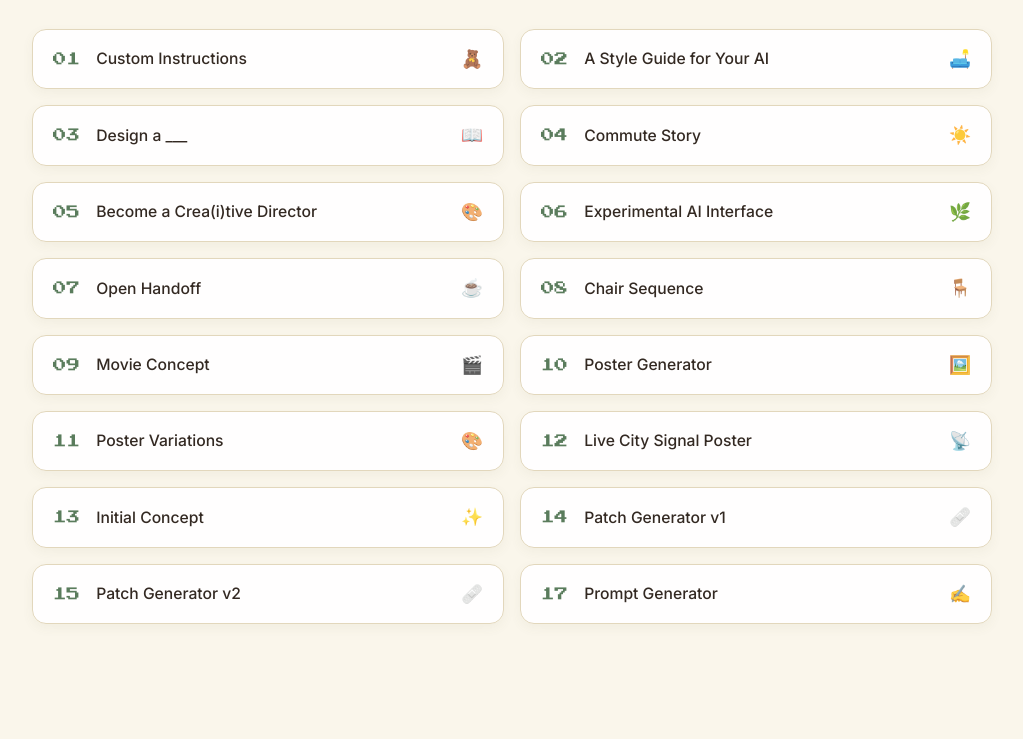
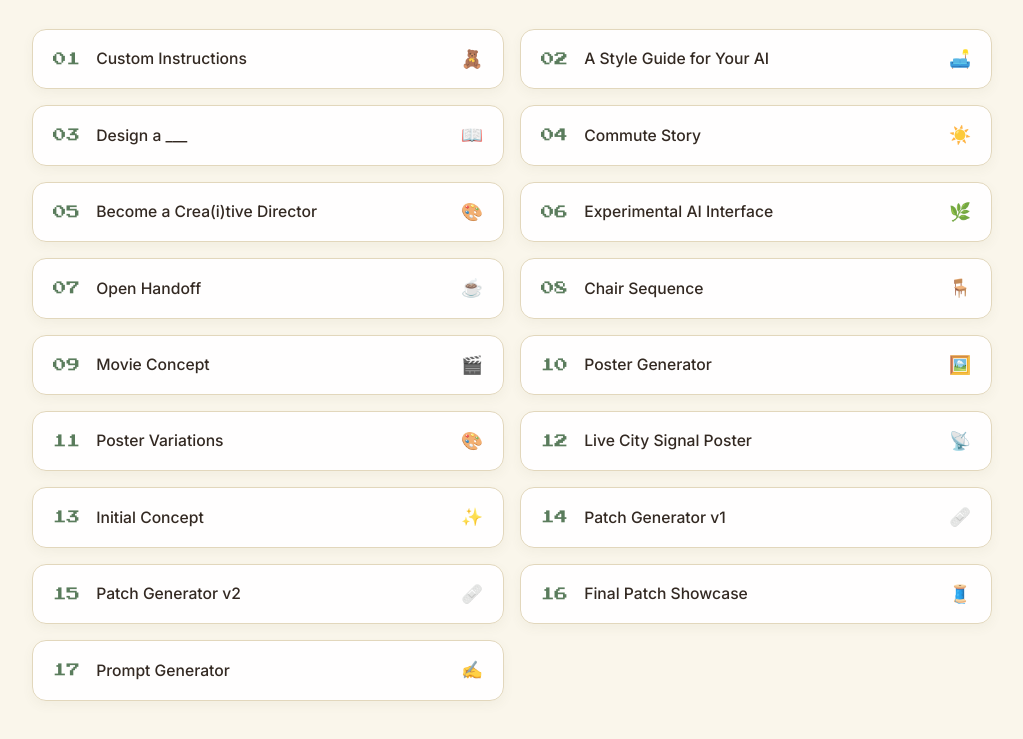
Before and after one commit to lkateong/lkateong-LINDSY-KATE-ONG-ART-3041, a plain HTML site: page index.html in a window 1280 px wide. Shown: the part 717-1456 px from the top of the page, without its empty margins (128-1151 px from the left). Before the commit the page ends 1401 px from the top, so only its background shows below. Drawn offline with nearby package versions, Linux system fonts and the light colour scheme.

Commit message:
Add Final Patch Showcase link to index.html
Added a new link for the Final Patch Showcase.

```diff
--- a/index.html
+++ b/index.html
@@ -466,6 +466,12 @@
         <span class="work-icon">🩹</span>
       </a>
 
+      <a href="final_patch_showcase.html" class="work-item">
+  <span class="work-num">16</span>
+  <span class="work-title">Final Patch Showcase</span>
+  <span class="work-icon">🧵</span>
+</a>
+
       <a href="rilakkuma_prompt_builder.html" class="work-item">
         <span class="work-num">17</span>
         <span class="work-title">Prompt Generator</span>
```
